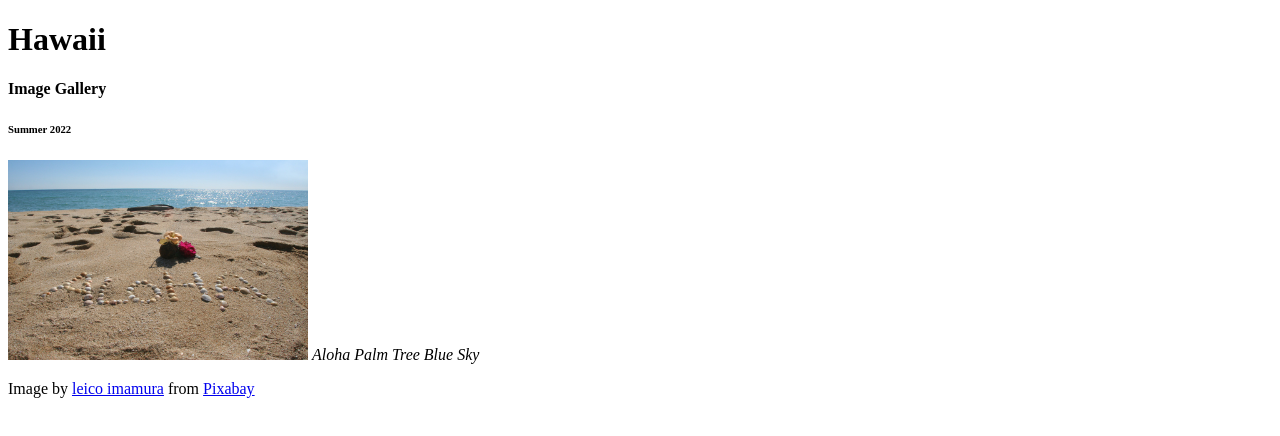
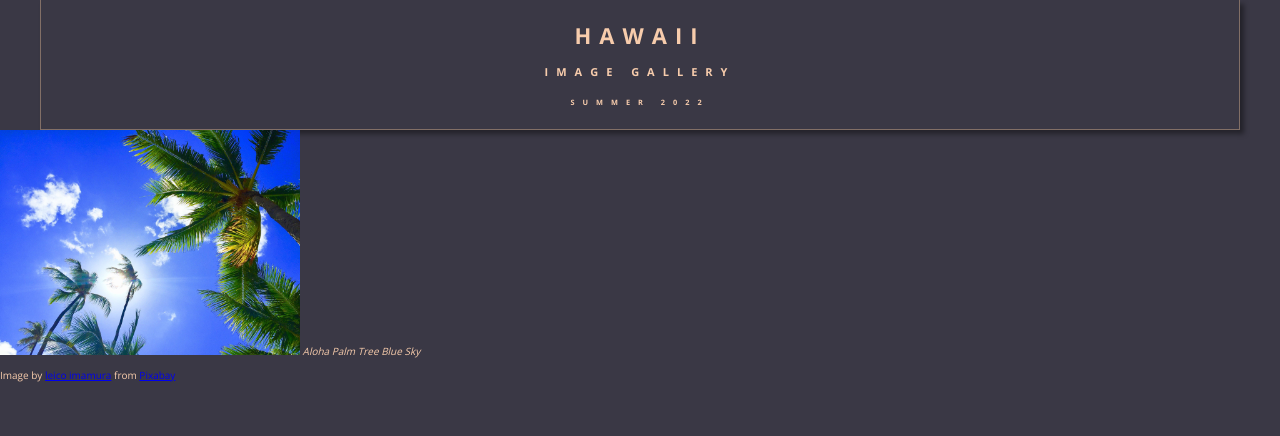
Before and after one commit to CSF2223/imagegallery-StrumskiRjay, a plain HTML site: page index.html in a window 1280 px wide. Drawn offline with nearby package versions, Linux system fonts and the light colour scheme.

Commit message:
complete thrugh 2.08

```diff
--- a/index.html
+++ b/index.html
@@ -5,6 +5,7 @@
     <meta name="viewport" content="width=device-width, initial-scale=1.0">
     <meta http-equiv="X-UA-Compatible" content="ie=edge">
     <title>Image Gallely</title>
+    <link rel="stylesheet" href="style.css" type="text/css" />
 </head>
 <body>
     <header>
@@ -15,7 +16,7 @@
 
  <section>
      <div>
-         <img src="assets/aloha-305857_1920.jpg" alt="Aloha Palm tree Blue Sky" width="300" hight="300"></img>
+         <img src="assets/hawaii-2700190_1920.jpg" alt="Aloha Palm tree Blue Sky" width="300" hight="300"></img>
          <cite>Aloha Palm Tree Blue Sky</cite>
          <p>Image by <a href="https://pixabay.com/users/graziebambino-1593455/?utm_source=link-attribution&amp;utm_medium=referral&amp;utm_campaign=image&amp;utm_content=2700190">leico imamura</a>
          from <a href="https://pixabay.com/?utm_source=link-attribution&amp;utm_medium=referral&amp;utm_campaign=image&amp;utm_content=2700190">Pixabay</a></p>
--- a/style.css
+++ b/style.css
@@ -1,7 +1,38 @@
 /*
 Color Palette:
-background color:
-font color:
-secondary color:
-tertiary color:
+background color: #3A3845
+font color:  #F7CCAC
+secondary color: #C69B7B
+tertiary color: 826F66
 */
+
+/*  CSS syntax notes:
+      selector {property: Value;}
+*/
+
+@import url('https://fonts.googleapis.com/css2?family=Open+Sans:wght@300;400;600;700&display=swap');
+
+html{
+    font-size: 62.5%;  /* Defult font size is -  62.5% of 16 is 10px -
+    1 rem (relative unit) now will be equivalent to 10px} */
+}
+
+header{
+    margin: 0 4rem;
+    letter-spacing: 0.8rem;
+    text-align: center;
+    border-bottom: 1px solid #826F66;
+    border-right: 1px solid #826F66;
+    border-left: 1px solid #826F66;
+    padding: 0.5rem;
+    box-shadow: 4px 4px 5px rgba(0, 0, 0, 0.4);
+    text-transform: uppercase;
+    font-size: 1.1rem;
+}
+
+body{
+    background-color: #3A3845;
+    color: #F7CCAC ;
+    font-family: 'Open Sans', sans-serif;
+    margin: 0;
+}
```
